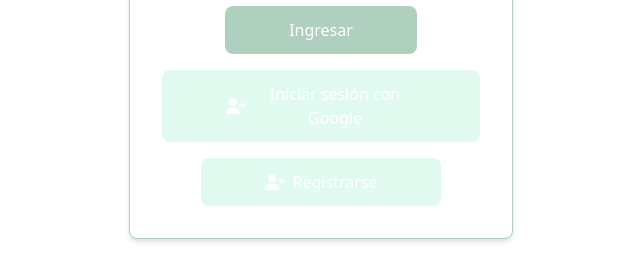
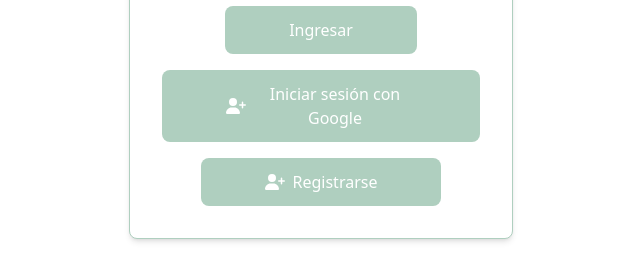
Before and after one commit to MAKAIABootcamp/TierraVet-project-frontend-7, a React (Vite) app in the folder tierravet/: page /login in a window 1280 px wide. Shown: the part 470-726 px from the top of the page, without its empty margins (319-959 px from the left). Built offline with nearby package versions, Linux system fonts and the light colour scheme; no server answers.

Commit message:
corrección estilos login

```diff
--- a/tierravet/src/Pages/ClinicHistory.jsx
+++ b/tierravet/src/Pages/ClinicHistory.jsx
@@ -539,7 +539,7 @@ const ClinicHistory = () => {
               <img
                 src="https://i.ibb.co/DbCd2GF/Imagen2.png"
                 alt="dog-position2"
-                className="w-20"
+                className="w-28"
               />
             </div>
             <p className="ml-8 mt-4">Observaciones:</p>
--- a/tierravet/src/Pages/Login.jsx
+++ b/tierravet/src/Pages/Login.jsx
@@ -106,11 +106,11 @@ const Login = () => {
           <button type="submit" className="bg-secondary hover:bg-primary text-white py-3 px-16 rounded-lg mt-4">
             {isLoading ? <Cargando /> : "Ingresar"}
           </button>
-          <button type="button" className="bg-primary hover:bg-secondary text-white py-3 px-16 rounded-lg mt-4 flex items-center" onClick={handleGoogleSignIn}>
+          <button type="button" className="bg-secondary hover:bg-primary text-white py-3 px-16 rounded-lg mt-4 flex items-center" onClick={handleGoogleSignIn}>
             <FontAwesomeIcon icon={faUserPlus} className="mr-2" /> Iniciar sesión con Google
           </button>
         </form>
-        <NavLink to="/register" className="bg-primary hover:bg-secondary text-white py-3 px-16 rounded-lg mt-4 flex items-center">
+        <NavLink to="/register" className="bg-secondary hover:bg-primary text-white py-3 px-16 rounded-lg mt-4 flex items-center">
           <FontAwesomeIcon icon={faUserPlus} className="mr-2" /> Registrarse
         </NavLink>
       </div>
--- a/tierravet/src/Pages/Telehealth.jsx
+++ b/tierravet/src/Pages/Telehealth.jsx
@@ -12,7 +12,7 @@ const Telehealth = () => {
   return (
     <>
       <div className="bg-primary">
-        <div className="flex justify-center gap-60">
+        <div className="flex justify-center pt-20 gap-60">
           <button className="bg-secondary shadow-lg mb-4 hover:bg-primary text-white py-3 px-16 mt-4 lg:text-left lg:inline-block lg:mr-2 rounded-xl sm:text-2xl">
             <FontAwesomeIcon icon={faCalendarDays} className="mr-2" /> Agenda
           </button>
@@ -21,8 +21,8 @@ const Telehealth = () => {
           </button>
         </div>
 
-        <div className="flex gap-10">
-          <div className="App flex mt-12 ml-8">
+        <div className="flex gap-20">
+          <div className="App flex mt-12 ml-60">
             <Calendar />
           </div>
           <div className="flex ml-20">
@@ -45,7 +45,7 @@ const Telehealth = () => {
         </div>
 
         <div className="flex">
-          <div className="flex justify-center gap-20 ml-20">
+          <div className="flex justify-center gap-20 ml-80">
             <div className="block mt-4 pr-4 bg-white border border-secondary focus:outline-none focus:border-secondary focus:ring-secondary rounded-xl sm:text-xl focus:ring-1 ">
               <p className="text-lg flex justify-center mt-2 ">MEDIO</p>
               <span className="flex-col mt-4 ml-8 grid grid-cols-2 gap-2 mb-2">
--- a/tierravet/src/components/ExploreServices.jsx
+++ b/tierravet/src/components/ExploreServices.jsx
@@ -1,4 +1,5 @@
 import React from "react";
+import {Link} from "react-router-dom"
 
 const ExploreServices = () => {
   return (
@@ -8,9 +9,9 @@ const ExploreServices = () => {
         <h2 className="text-lg font-semibold mb-4 bg-primary text-white inline-block p-2 rounded-lg">Seguimiento Excepcional</h2>
         <p className="text-md font-bold mb-4">Rápido, sencillo y eficiente.</p>
         <p className="text-sm mb-4">Una forma innovadora y ordenada de organizar datos y registros veterinarios.</p>
-        <button className="bg-transparent text-blue-300">
+        <Link className="bg-transparent text-blue-300" to="/aboutUs" >
           Explorar Servicios
-        </button>
+        </Link>
       </div>
     </div>
   );
```
Also changed, not shown: 1 other file (tests, documents, lock files or other folders).
